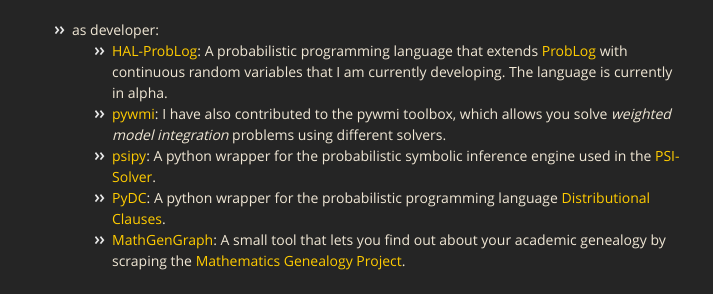
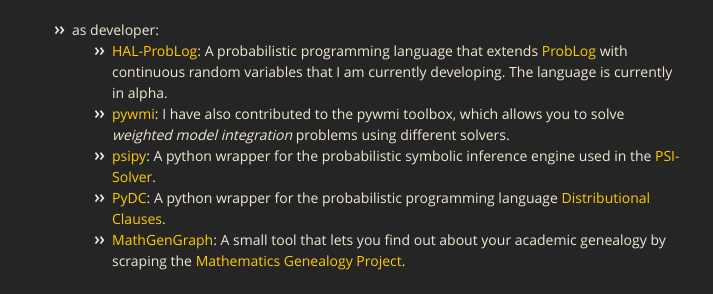
Before and after one commit to pedrozudo/pedrozudo.github.io, a Jekyll site: the page built from index.md, in a window 1280 px wide. Shown: the part 1149-1443 px from the top of the page, without its empty margins (283-996 px from the left). Built offline with Jekyll 4.4.1, drawn with Linux system fonts in a browser that asks for light colours.

Commit message:
fixed typos

```diff
--- a/index.md
+++ b/index.md
@@ -69,7 +69,7 @@
             as developer:
             <ul style="list-style-type:circle">
                <li> <a href="https://bitbucket.org/pedrozudo/hal_problog" target="_blank">HAL-ProbLog</a>: A probabilistic programming language that extends <a href="https://dtai.cs.kuleuven.be/problog/">ProbLog</a> with continuous random variables that I am currently developing. The language is currently in alpha.</li>
-               <li> <a href="https://github.com/samuelkolb/pywmi" target="_blank">pywmi</a>: I have also contributed to the pywmi toolbox, which allows you solve <em>weighted model integration</em>  problems using different solvers.</li>
+               <li> <a href="https://github.com/samuelkolb/pywmi" target="_blank">pywmi</a>: I have also contributed to the pywmi toolbox, which allows you to solve <em>weighted model integration</em>  problems using different solvers.</li>
                <li> <a href="https://github.com/ML-KULeuven/psipy" target="_blank">psipy</a>: A python wrapper for the probabilistic symbolic inference engine used in the <a href="https://psisolver.org/" target="_blank">PSI-Solver</a>. </li>
                <li> <a href="https://github.com/ML-KULeuven/PyDC/" target="_blank">PyDC</a>: A python wrapper for the probabilistic programming language <a href="https://bitbucket.org/problog/dc_problog/src/master/" target="_blank">Distributional Clauses</a>. </li>
                <li> <a href="https://github.com/pedrozudo/MathGenGraph" target="_blank">MathGenGraph</a>: A small tool that lets you find out about your academic genealogy by scraping the <a href="https://www.genealogy.math.ndsu.nodak.edu/">Mathematics Genealogy Project</a>. </li>
```
